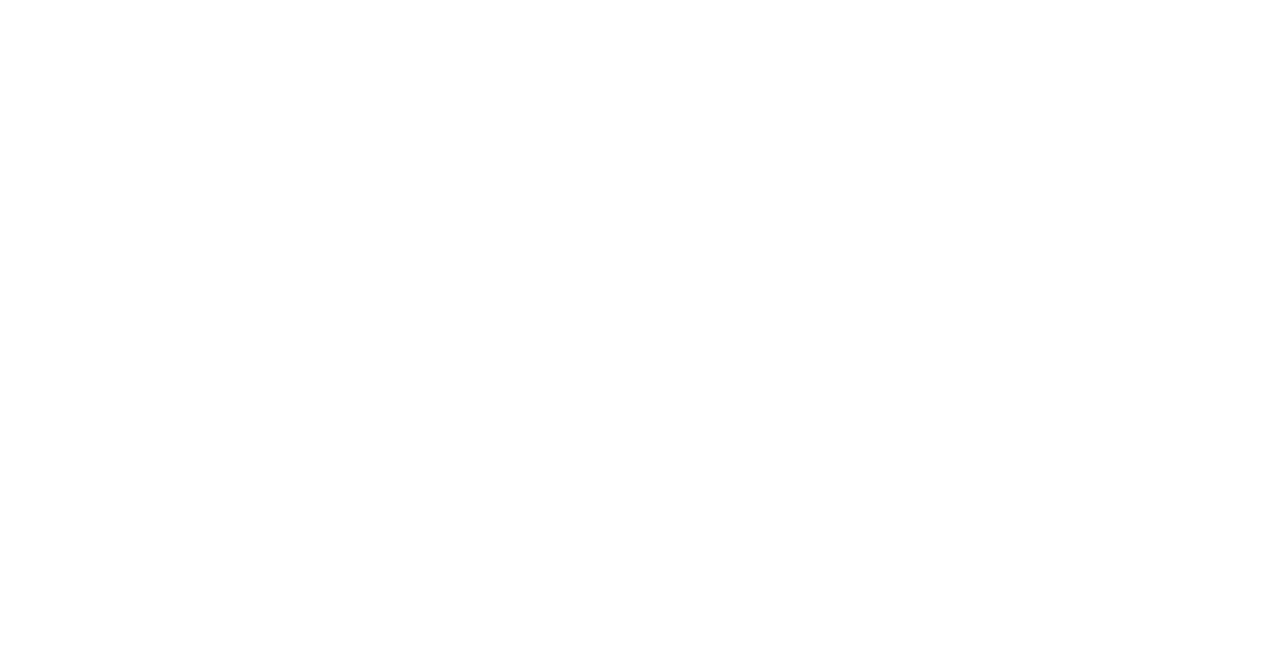
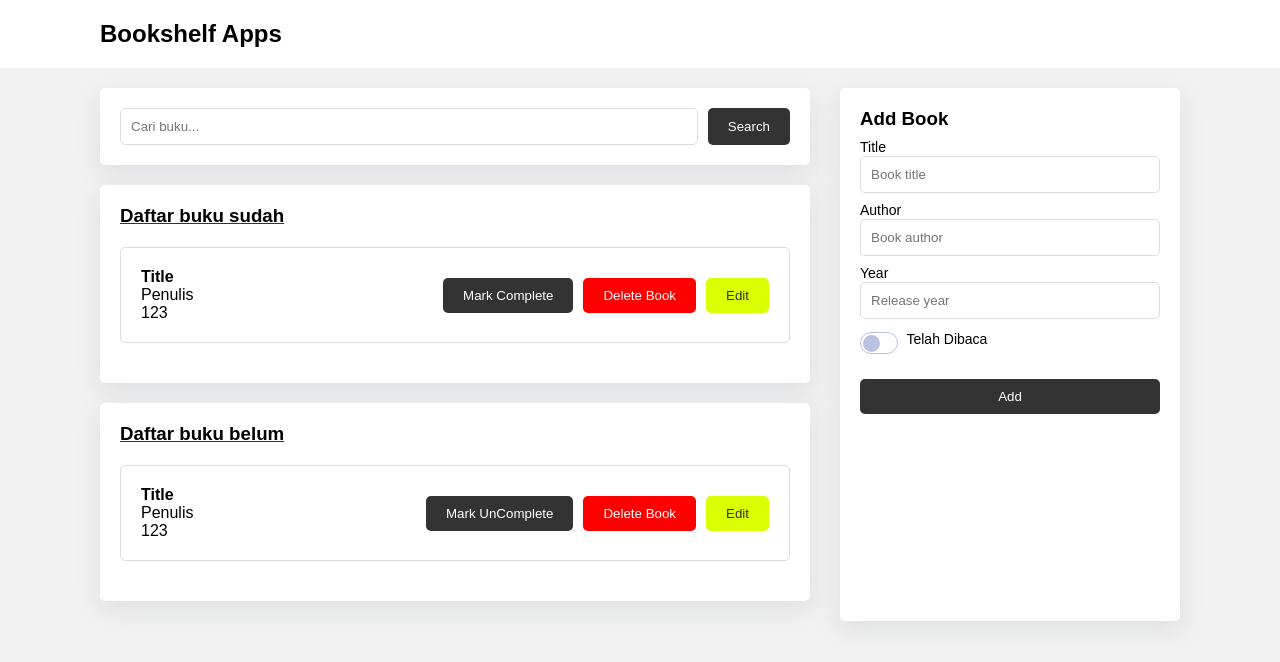
Before and after one commit to SattyaP/dicoding-last-submission, a plain HTML site: page index.html in a window 1280 px wide. Drawn offline with Linux system fonts and the light colour scheme.

Commit message:
feat: create an UI (ready)

```diff
--- a/index.html
+++ b/index.html
@@ -1,19 +1,96 @@
 <!DOCTYPE html>
 <html lang="en">
+
 <head>
     <meta charset="UTF-8">
-    <meta name="viewport" content="width=device-width, initial-scale=1.0">
+    <meta name="viewport"
+        content="width=device-width, user-scalable=no, initial-scale=1.0, maximum-scale=1.0, minimum-scale=1.0">
+    <meta http-equiv="X-UA-Compatible" content="ie=edge">
     <meta name="description" content="this site content about books management">
     <meta name="author" content="Satya Garda Prasetyo">
     <meta name="keywords" content="books, management, library">
 
-    <title>Document</title>
+    <title>Bookshelf Apps</title>
 
     <link rel="stylesheet" href="style.css">
 </head>
+
 <body>
-    <!-- TODO CREATE UI SIMPLE -->
+    <header>
+        <h2>Bookshelf Apps</h2>
+    </header>
+
+    <div class="main-col">
+        <main>
+            <div class="search-form">
+                <input id="search" placeholder="Cari buku..." type="search">
+                <button type="button" id="searchBtn">Search</button>
+            </div>
+
+            <div class="book-list">
+                <h3>Daftar buku sudah</h3>
+                <div class="book-list-complete">
+                    <div class="card-book">
+                        <div class="card-body">
+                            <h4>Title</h4>
+                            <p>Penulis</p>
+                            <p>123</p>
+                        </div>
+                        <div class="action">
+                            <button type="button">Mark Complete</button>
+                            <button type="button">Delete Book</button>
+                            <button type="button">Edit</button>
+                        </div>
+                    </div>
+                </div>
+            </div>
+            <div class="book-list">
+                <h3>Daftar buku belum</h3>
+                <div class="book-list-inComplete">
+                    <div class="card-book">
+                        <div class="card-body">
+                            <h4>Title</h4>
+                            <p>Penulis</p>
+                            <p>123</p>
+                        </div>
+                        <div class="action">
+                            <button type="button">Mark UnComplete</button>
+                            <button type="button">Delete Book</button>
+                            <button type="button">Edit</button>
+                        </div>
+                    </div>
+                </div>
+            </div>
+        </main>
+
+        <div class="container">
+            <h3>Add Book</h3>
+
+            <div class="form-group">
+                <label for="title">Title</label>
+                <input type="text" id="title" placeholder="Book title">
+            </div>
+
+            <div class="form-group">
+                <label for="author">Author</label>
+                <input type="text" id="author" placeholder="Book author">
+            </div>
+
+            <div class="form-group">
+                <label for="year">Year</label>
+                <input type="number" id="year" placeholder="Release year">
+            </div>
+
+            <div class="checkbox-wrapper-14">
+                <input id="isComplete" type="checkbox" class="switch">
+                <label for="isComplete">Telah Dibaca</label>
+            </div>
+
+            <button class="addBtn type=" button" id="addBtn">Add</button>
+        </div>
+    </div>
 
     <script type="text/javascript" src="main.js"></script>
 </body>
+
 </html>
--- a/main.js
+++ b/main.js
@@ -0,0 +1,3 @@
+(() => {
+    const mainEvent = "CHANGE DATA";
+})()
--- a/style.css
+++ b/style.css
@@ -0,0 +1,310 @@
+* {
+    margin: 0;
+    padding: 0;
+    box-sizing: border-box;
+    font-family: 'Poppins', sans-serif;
+}
+
+body {
+    min-height: 100vh;
+    background-color: #f1f1f1;
+}
+
+.container {
+    padding: 20px;
+    background-color: #fff;
+    grid-column: span 4;
+    box-shadow: rgba(149, 157, 165, 0.2) 0px 8px 24px;
+    border-radius: 5px;
+}
+
+header {
+    display: flex;
+    justify-content: space-between;
+    background-color: #fff;
+    padding: 20px 100px;
+    align-items: center;
+}
+
+.form-group {
+    align-items: center;
+    gap: 10px;
+    margin: 8px 0;
+}
+
+.main-col {
+    margin: 20px 100px;
+    display: grid;
+    grid-template-columns: repeat(12, 1fr);
+    gap: 30px;
+}
+
+input {
+    width: 100%;
+    padding: 10px;
+    border: 1px solid #ddd;
+    border-radius: 5px;
+    outline: none;
+}
+
+label {
+    font-size: 14px;
+}
+
+#searchBtn {
+    padding: 10px 20px;
+    background-color: #333;
+    color: #fff;
+    border: none;
+    border-radius: 5px;
+    cursor: pointer;
+}
+
+#searchBtn:hover {
+    background-color: #555;
+}
+
+.search-form {
+    display: flex;
+    gap: 10px;
+    border-radius: 5px;
+    background-color: #fff;
+    box-shadow: rgba(149, 157, 165, 0.2) 0px 8px 24px;
+    border-radius: 5px;
+    padding: 20px;
+}
+
+main {
+    grid-column: span 8;
+}
+
+.addBtn {
+    margin: 20px 0;
+    padding: 10px 20px;
+    background-color: #333;
+    color: #fff;
+    border: none;
+    border-radius: 5px;
+    cursor: pointer;
+    width: 100%;
+}
+
+.addBtn:hover {
+    background-color: #555;
+}
+
+@supports (-webkit-appearance: none) or (-moz-appearance: none) {
+    .checkbox-wrapper-14 input[type=checkbox] {
+        --active: #2b2b2b;
+        --active-inner: #fff;
+        --focus: 2px rgba(32, 32, 32, 0.3);
+        --border: #BBC1E1;
+        --border-hover: #3b3b3b;
+        --background: #fff;
+        --disabled: #F6F8FF;
+        --disabled-inner: #E1E6F9;
+        -webkit-appearance: none;
+        -moz-appearance: none;
+        height: 21px;
+        outline: none;
+        display: inline-block;
+        vertical-align: top;
+        position: relative;
+        margin: 5px 0;
+        cursor: pointer;
+        border: 1px solid var(--bc, var(--border));
+        background: var(--b, var(--background));
+        transition: background 0.3s, border-color 0.3s, box-shadow 0.2s;
+    }
+
+    .checkbox-wrapper-14 input[type=checkbox]:after {
+        content: "";
+        display: block;
+        left: 0;
+        top: 0;
+        position: absolute;
+        transition: transform var(--d-t, 0.3s) var(--d-t-e, ease), opacity var(--d-o, 0.2s);
+    }
+
+    .checkbox-wrapper-14 input[type=checkbox]:checked {
+        --b: var(--active);
+        --bc: var(--active);
+        --d-o: .3s;
+        --d-t: .6s;
+        --d-t-e: cubic-bezier(.2, .85, .32, 1.2);
+    }
+
+    .checkbox-wrapper-14 input[type=checkbox]:disabled {
+        --b: var(--disabled);
+        cursor: not-allowed;
+        opacity: 0.9;
+    }
+
+    .checkbox-wrapper-14 input[type=checkbox]:disabled:checked {
+        --b: var(--disabled-inner);
+        --bc: var(--border);
+    }
+
+    .checkbox-wrapper-14 input[type=checkbox]:disabled+label {
+        cursor: not-allowed;
+    }
+
+    .checkbox-wrapper-14 input[type=checkbox]:hover:not(:checked):not(:disabled) {
+        --bc: var(--border-hover);
+    }
+
+    .checkbox-wrapper-14 input[type=checkbox]:focus {
+        box-shadow: 0 0 0 var(--focus);
+    }
+
+    .checkbox-wrapper-14 input[type=checkbox]:not(.switch) {
+        width: 21px;
+    }
+
+    .checkbox-wrapper-14 input[type=checkbox]:not(.switch):after {
+        opacity: var(--o, 0);
+    }
+
+    .checkbox-wrapper-14 input[type=checkbox]:not(.switch):checked {
+        --o: 1;
+    }
+
+    .checkbox-wrapper-14 input[type=checkbox]+label {
+        display: inline-block;
+        vertical-align: middle;
+        align-items: center;
+        margin-top: 4px;
+        cursor: pointer;
+        margin-left: 4px;
+    }
+
+    .checkbox-wrapper-14 input[type=checkbox]:not(.switch) {
+        border-radius: 7px;
+    }
+
+    .checkbox-wrapper-14 input[type=checkbox]:not(.switch):after {
+        width: 5px;
+        height: 9px;
+        border: 2px solid var(--active-inner);
+        border-top: 0;
+        border-left: 0;
+        left: 7px;
+        top: 4px;
+        transform: rotate(var(--r, 20deg));
+    }
+
+    .checkbox-wrapper-14 input[type=checkbox]:not(.switch):checked {
+        --r: 43deg;
+    }
+
+    .checkbox-wrapper-14 input[type=checkbox].switch {
+        width: 38px;
+        height: 20px;
+        border-radius: 11px;
+    }
+
+    .checkbox-wrapper-14 input[type=checkbox].switch:after {
+        left: 2px;
+        top: 2px;
+        border-radius: 50%;
+        width: 17px;
+        height: 17px;
+        background: var(--ab, var(--border));
+        transform: translateX(var(--x, 0));
+    }
+
+    .checkbox-wrapper-14 input[type=checkbox].switch:checked {
+        --ab: var(--active-inner);
+        --x: 17px;
+    }
+
+    .checkbox-wrapper-14 input[type=checkbox].switch:disabled:not(:checked):after {
+        opacity: 0.6;
+    }
+}
+
+.checkbox-wrapper-14 * {
+    box-sizing: inherit;
+}
+
+.checkbox-wrapper-14 *:before,
+.checkbox-wrapper-14 *:after {
+    box-sizing: inherit;
+}
+
+.book-list {
+    box-shadow: rgba(149, 157, 165, 0.2) 0px 8px 24px;
+    border-radius: 5px;
+    background-color: #fff;
+    margin: 20px 0;
+    padding: 20px;
+}
+
+.book-list>.book-list-complete,
+.book-list>.book-list-inComplete {
+    display: grid;
+    grid-template-columns: repeat(1, 1fr);
+    gap: 10px;
+}
+
+.book-list>h3,
+.book-list>h3 {
+    text-decoration: underline 1px solid #333;
+}
+
+.book-list>.book-list-complete>.card-book,
+.book-list>.book-list-inComplete>.card-book {
+    align-items: center;
+    gap: 10px;
+    padding: 20px;
+    border: 1px solid #ddd;
+    justify-content: space-between;
+    border-radius: 5px;
+    margin: 20px 0;
+    display: flex;
+}
+
+.action {
+    display: flex;
+    gap: 10px;
+    align-items: center;
+}
+
+.action button:nth-child(1) {
+    background-color: #333;
+    color: #fff;
+    border: none;
+    border-radius: 5px;
+    padding: 10px 20px;
+    cursor: pointer;
+}
+
+.action button:nth-child(1):hover {
+    background-color: #555;
+}
+
+.action button:nth-child(2) {
+    background-color: #f00;
+    color: #fff;
+    border: none;
+    border-radius: 5px;
+    padding: 10px 20px;
+    cursor: pointer;
+}
+
+.action button:nth-child(2):hover {
+    background-color: #f22;
+}
+
+.action button:nth-child(3) {
+    background-color: #d9ff00;
+    color: #333;
+    border: none;
+    border-radius: 5px;
+    padding: 10px 20px;
+    cursor: pointer;
+}
+
+.action button:nth-child(3):hover {
+    background-color: #f2ff22;
+}
```
